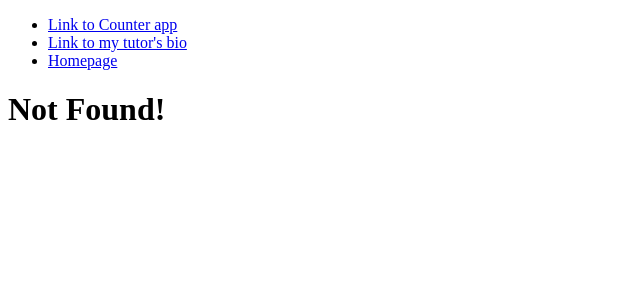
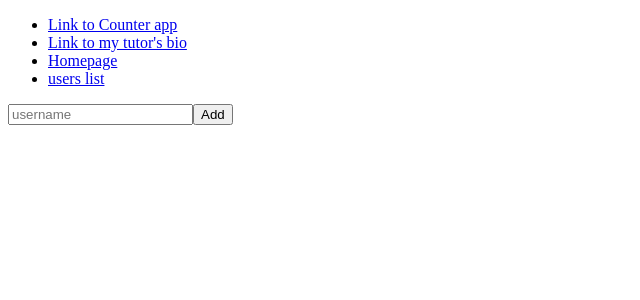
Before and after one commit to marcopiro91/React-Esercizi, a React (Create React App) app: page /users in a window 1280 px wide. Before the commit this address had no page. Shown: the top 300 px of the page, without its empty margins (0-640 px from the left). Built offline with nearby package versions, Linux system fonts and the light colour scheme.

Commit message:
exercise-47

```diff
--- a/src/App.js
+++ b/src/App.js
@@ -3,8 +3,9 @@ import { Link, Route, Routes } from "react-router-dom";
 import { Counter } from "./Counter";
 import { ShowGithubUser } from "./ShowGithubUser";
 import { Welcome } from "./Welcome";
+import { GithubUserList } from "./GithubUserList";
 
-
+/* Add a Route to the users path that shows the GihubUserList component. Modify it so that instead of showing the GithubUser component for each username entered, it shows a link to a nested route that shows the ShowGithubUser component. In doing so, remove the /users/:username route from the App component, and add a new nested route within the /users route. */
 
 
 
@@ -18,12 +19,15 @@ export function App() {
                 <li><Link to="/Counter">Link to Counter app</Link></li>
                 <li><Link to='/users/gianmarcotoso'>Link to my tutor's bio</Link></li>
                 <li><Link to='/'>Homepage</Link></li>
+                <li><Link to='/users'>users list</Link></li>
             </ul>
 
              <Routes>
                 <Route path="/" element={<Welcome />} />
                 <Route path="/Counter" element={<Counter initialValue={1}/>} />
-                <Route path="users/:username" element={<ShowGithubUser />} />
+                <Route path="/users" element={<GithubUserList/>}>
+                    <Route path=":username" element={<ShowGithubUser />} />
+                </Route>
                 <Route path="*" element={<div><h1>Not Found!</h1></div>} />
             </Routes>
         </div>
--- /dev/null
+++ b/src/GithubUserList.js
@@ -0,0 +1,33 @@
+/* Create a GithubUserList component that maintains an array of usernames, showing a GithubUser component for each username entered. The usernames should be added to the array using an input field and a button. */
+
+import React, { useState } from "react";
+import { Link, Outlet } from "react-router-dom";
+
+
+export function GithubUserList() {
+    const [data, setData] = useState([])
+    const [inputValue, setInputValue] = useState('')
+
+    function handleInputChange(event) {
+        setInputValue(event.target.value)
+    }
+
+    function handleButtonAddUsername() {
+        setData((prevState) => [...prevState, inputValue])
+    }
+
+
+
+
+
+    return (
+        <div>
+            <input type='text' placeholder="username" value={inputValue} onChange={handleInputChange}/>
+            <button onClick={handleButtonAddUsername}>Add</button>
+            <ul>
+                {data.map((username, index) => <Link key={index} to={`/users/${username}`}>{username}</Link>)}
+            </ul>
+            <Outlet />
+        </div>
+    )
+}
```
